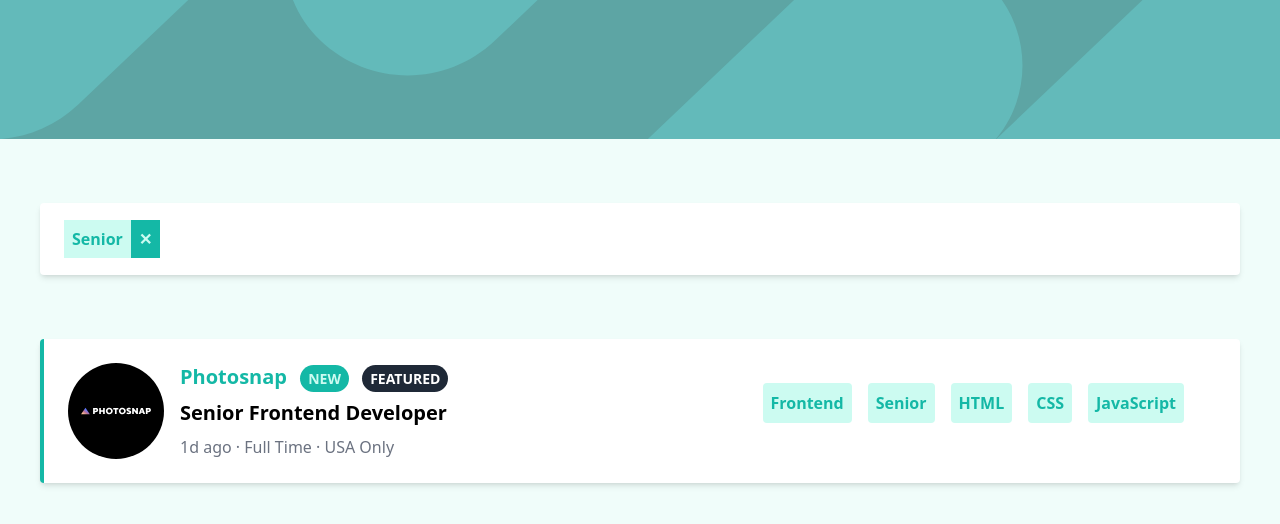
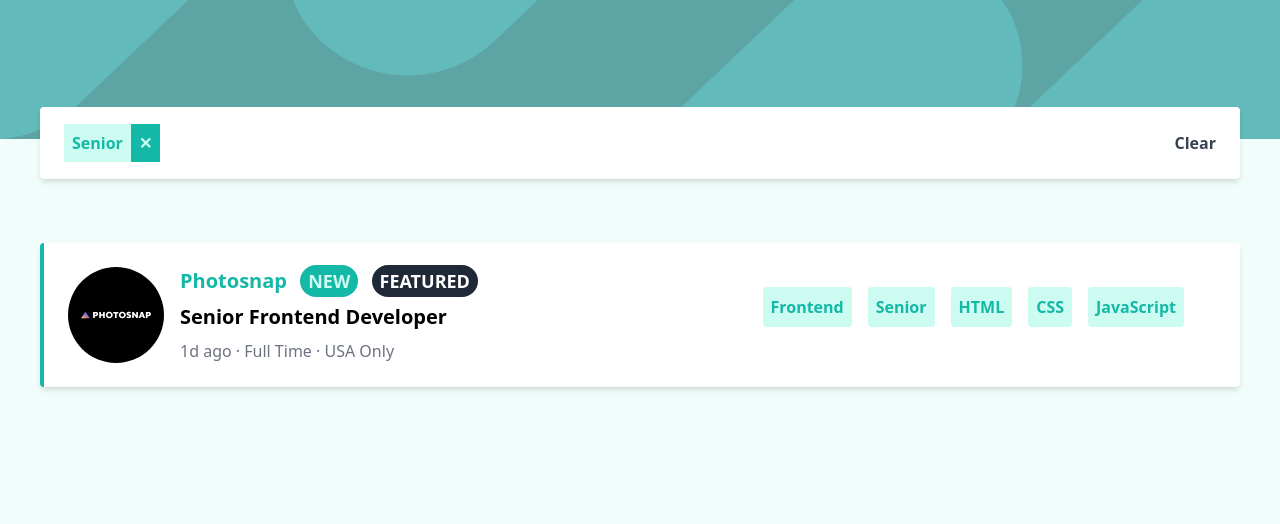
Before and after one commit to AbdElrahmanGbr/joblisting-ReactJs, a React (Create React App) app: page / in a window 1280 px wide. Both pictures are taken after a click on the element "Senior". Shown: the top 524 px of the page. Built offline with nearby package versions, Linux system fonts and the light colour scheme.

Commit message:
wraping up (fixing filter>tag issue, added clear button in filter bar)

```diff
--- a/src/App.js
+++ b/src/App.js
@@ -21,31 +21,37 @@ function App() {
         if (languages) {
             tags.push(...languages);
         }
-        return tags.some(tag => filters.includes(tag));
+        return filters.every(filter => tags.includes(filter));
     };
 
     const handleTagClick = (tag) => {
         if (filters.includes(tag)) return;
         setFilters([...filters, tag]);
-    }
+    };
+    const clearFilters = () =>{
+        setFilters([]);
+    };
 
     const filteredJobs = jobs.filter(filterFunc);
     const handleFilterClick = (passedFilter) => {
         setFilters(filters.filter(f => f !== passedFilter));
-    }
+    };
+
     return (
         <>
             <Header/>
+            <div className='container m-auto'>
             {
                 filters.length > 0 && (
-                    <div className='bg-white flex shadow-md my-16 mx-10 p-6 rounded'>
+                    <div className='bg-white flex shadow-md -my-20 mb-16 mx-10 p-6 rounded z-10 relative'>
 
                         {filters.map((filter) => <span onClick={() => handleFilterClick(filter)}
-                                                       className='cursor-pointer text-teal-500 bg-teal-100 font-bold mr-4 mb-4 rounded sm:mb-0'>
+                                                       className='cursor-pointer text-teal-500 bg-teal-100 font-bold mr-4 mb-4 rounded lg:mb-0'>
                             <span className='text-teal-500 bg-teal-100 p-2'>{filter}</span>
                             <span className='bg-teal-500 text-teal-100 p-2'>✕</span>
                             </span>
                         )}
+                        <button onClick={clearFilters} className='font-bold text-gray-700 ml-auto'>Clear</button>
                     </div>
                 )}
             {jobs.length === 0 ? (
@@ -53,6 +59,8 @@ function App() {
             ) : (
                 filteredJobs.map((job) => <JobBoard job={job} key={job.id} handleTagClick={handleTagClick}/>)
             )}
+            </div>
+
         </>
     );
 }
--- a/src/components/JobsBoard.js
+++ b/src/components/JobsBoard.js
@@ -26,23 +26,23 @@ const JobBoard = ({
     }
     return (<>
         <div
-            className={`flex flex-col bg-white shadow-md my-16 mx-10 p-6 rounded ${featured && 'border-l-4 border-teal-500 border-solid'} sm:flex-row`}>
+            className={`flex flex-col bg-white shadow-md my-16 mx-10 p-6 rounded ${featured && 'border-l-4 border-teal-500 border-solid'} lg:flex-row lg:my-4`}>
             <div>
-                <img className='-mt-16 mb-4 w-20 h-20 sm:h-24 sm:w-24 sm:my-0' src={logo} alt={company}/>
+                <img className='-mt-16 mb-4 w-20 h-20 lg:h-24 lg:w-24 lg:my-0' src={logo} alt={company}/>
             </div>
             <div className='flex flex-col justify-between ml-4'>
                 <h3 className='font-bold text-xl text-teal-500'>{company} {isNew && (
                     <span
-                        className='bg-teal-500 text-teal-100 font-bold rounded-full m-2 py-1 px-2 uppercase text-sm'>New</span>)} {featured && (
+                        className='bg-teal-500 text-teal-100 font-bold rounded-full m-2 py-1 px-2 uppercase text-lg'>New</span>)} {featured && (
                     <span
-                        className='bg-gray-800 text-white font-bold rounded-full py-1 px-2 uppercase text-sm'>Featured</span>)}</h3>
+                        className='bg-gray-800 text-white font-bold rounded-full py-1 px-2 uppercase text-lg'>Featured</span>)}</h3>
                 <h2 className="font-bold text-xl my-2">{position}</h2>
                 <p className="text-gray-500 font-medium">
                     {postedAt} · {contract} · {location}
                 </p>
             </div>
             <div
-                className="flex flex-wrap items-center mt-4 mx-4 pt-4 border-t border-gray-500 border-solid sm:ml-auto sm:border-0 sm:mt-0 sm:pt-0 sm:mb-0">
+                className="flex flex-wrap items-center mt-4 mx-4 pt-4 border-t border-gray-500 border-solid lg:ml-auto lg:border-0 lg:mt-0 lg:pt-0 lg:mb-0">
                 {tags ? tags.map((tag) => <span onClick={() => handleTagClick(tag)}
                                                 className='cursor-pointer text-teal-500 bg-teal-100 font-bold mr-4 mb-4 p-2 rounded'>{tag}</span>) : ''}
             </div>
```
